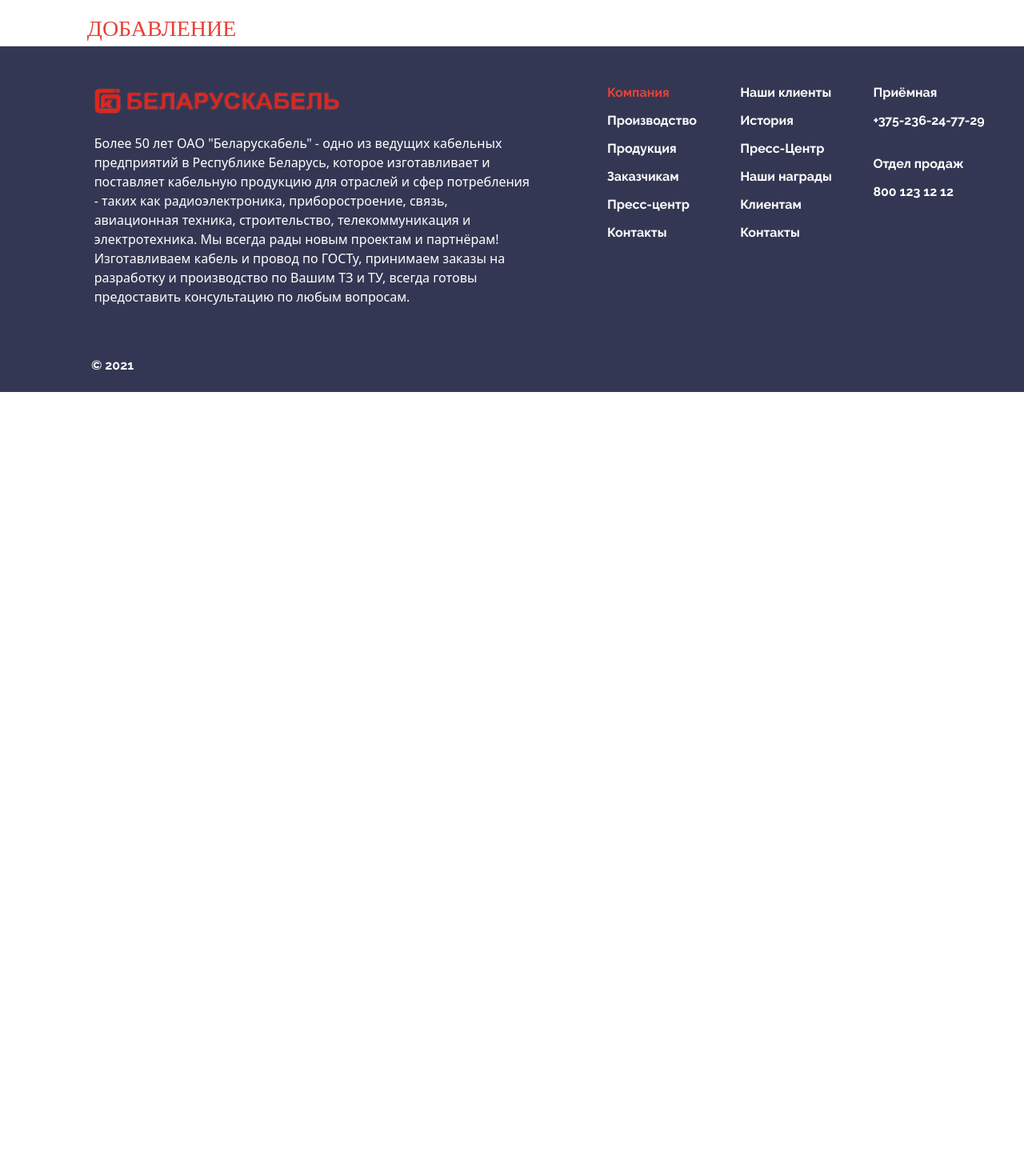
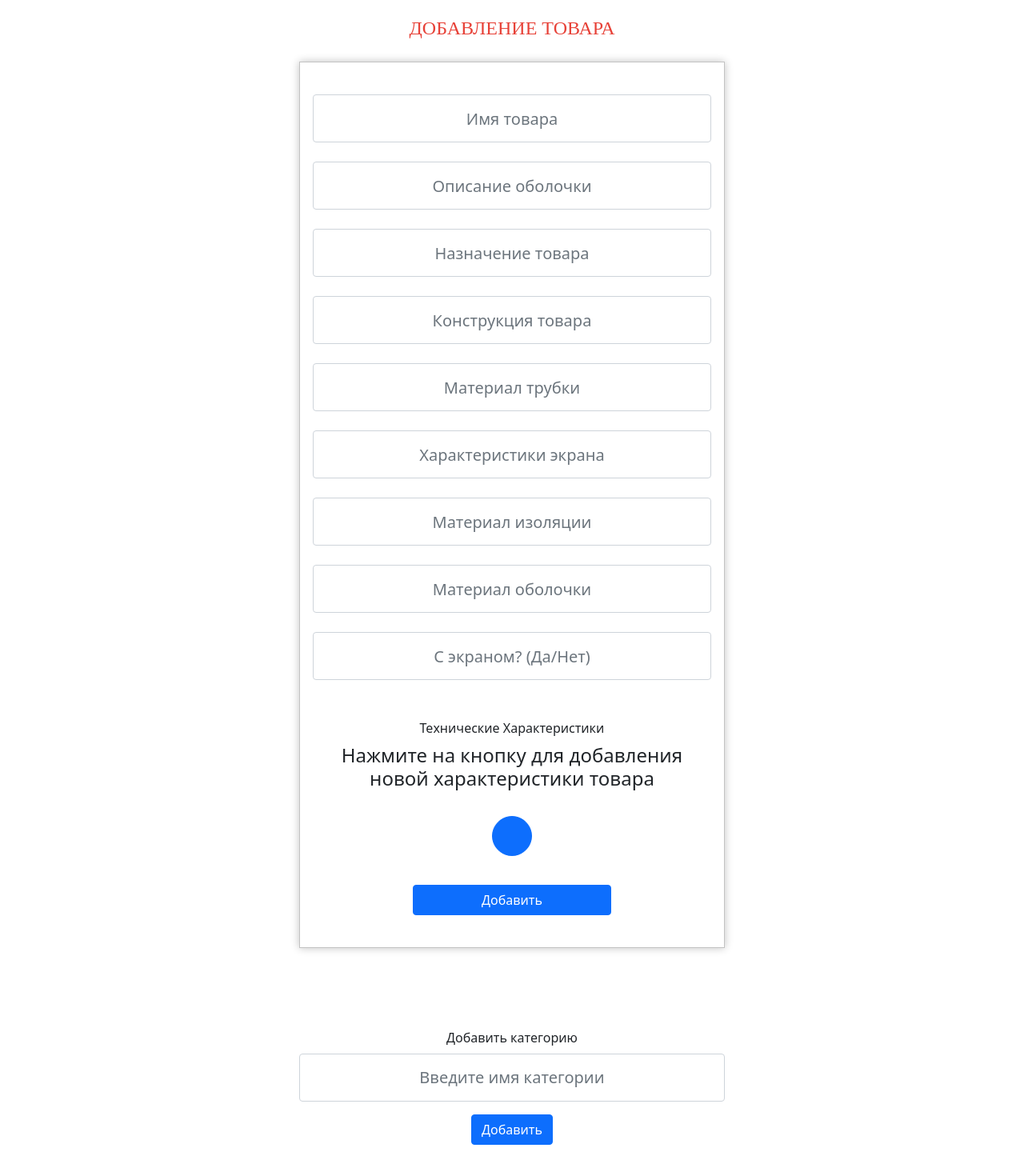
Before and after one commit to MikeSivak/BelCable, a React (Create React App) app: page /admin in a window 1280 px wide. Shown: the part 365-1830 px from the top of the page at 80% size. Before the commit the page ends 855 px from the top, so only its background shows below. Built offline with nearby package versions, Linux system fonts and the light colour scheme; a web font is replaced by a local one.

Commit message:
add tabs and inputs on admin page

```diff
--- a/src/components/Admin/Admin.css
+++ b/src/components/Admin/Admin.css
@@ -6,16 +6,33 @@
 
 .action-label{
     font-family: 'Lato-900-normal';
-    font-size: 28px;
+    font-size: 24px;
     line-height: 43px;
     text-align: center;
     text-transform: uppercase;
     color: #E74137;
     padding: 0 0 2em 0;
-    margin: 0 auto;
 }
 
-.add-product-section{
+.add-product-section, .add-category-section, .add-industry-section{
     width: 50%;
     margin: 0 auto;
+    text-align: center;
 }
+
+.add-product-section input, .add-category-section input, .add-industry-section input{
+    text-align: center;
+    height: 60px;
+    font-size: 20px;
+}
+
+.add-category-section, .add-industry-section{
+    margin-top: 100px;
+}
+
+.add-product-form{
+    margin-top: 20px;
+    padding: 1em;
+    border: 1px solid rgb(194, 194, 194);
+    box-shadow: 0px 0px 10px rgb(194, 194, 194);
+}
--- a/src/components/Admin/Admin.js
+++ b/src/components/Admin/Admin.js
@@ -8,19 +8,73 @@
 
                 <Tabs defaultActiveKey="add" id="uncontrolled-tab-example" className="mb-3">
                     <Tab eventKey="add" title="Добавление">
-                        <span className='action-label'>Добавление</span>
                         <div className='add-product-container'>
                             {/* add product with all fields */}
                             <div className='add-product-section'>
+                                <span className='action-label'>Добавление товара</span>
+                                <Form className='add-product-form'>
+                                    <Form.Group className="mb-3" controlId="formBasicEmail">
+                                        <br></br>
+                                        <Form.Control type="text" placeholder="Имя товара" />
+                                        <br></br>
+                                        <Form.Control type="text" placeholder="Описание оболочки" />
+                                        <br></br>
+                                        <Form.Control type="text" placeholder="Назначение товара" />
+                                        <br></br>
+                                        <Form.Control type="text" placeholder="Конструкция товара" />
+                                        <br></br>
+                                        <Form.Control type="text" placeholder="Материал трубки" />
+                                        <br></br>
+                                        <Form.Control type="text" placeholder="Характеристики экрана" />
+                                        <br></br>
+                                        <Form.Control type="text" placeholder="Материал изоляции" />
+                                        <br></br>
+                                        <Form.Control type="text" placeholder="Материал оболочки" />
+                                        <br></br>
+                                        <Form.Control type="text" placeholder="С экраном? (Да/Нет)" />
+                                        <br></br>
+                                        <br></br>
+                                        <div>
+                                            <Form.Label>Технические Характеристики</Form.Label>
+                                            <br></br>
+                                            <h4>Нажмите на кнопку для добавления новой характеристики товара</h4>
+                                            <br></br>
+                                            <Button style={{ borderRadius: '100%', height: '50px', width: '50px' }}>
 
+                                            </Button>
+                                        </div>
+                                    </Form.Group>
+                                    <Button style={{marginTop:'20px', width:'50%'}} variant="primary" type="submit">
+                                        Добавить
+                                    </Button>
+                                    <br></br>
+                                    <br></br>
+                                </Form>
                             </div>
+
                             {/* add category only */}
                             <div className='add-category-section'>
-
+                                <Form>
+                                    <Form.Group className="mb-3" controlId="formBasicEmail">
+                                        <Form.Label>Добавить категорию</Form.Label>
+                                        <Form.Control type="text" placeholder="Введите имя категории" />
+                                    </Form.Group>
+                                    <Button variant="primary" type="submit">
+                                        Добавить
+                                    </Button>
+                                </Form>
                             </div>
                             {/* add industry only */}
                             <div className='add-industry-section'>
-
+                                <Form>
+                                    <Form.Group className="mb-3" controlId="formBasicEmail">
+                                        <Form.Label>Добавить отрасль</Form.Label>
+                                        <Form.Control type="text" placeholder="Введите имя отрасли" />
+                                    </Form.Group>
+                                    <Button variant="primary" type="submit">
+                                        Добавить
+                                    </Button>
+                                </Form>
                             </div>
                         </div>
                     </Tab>
```
